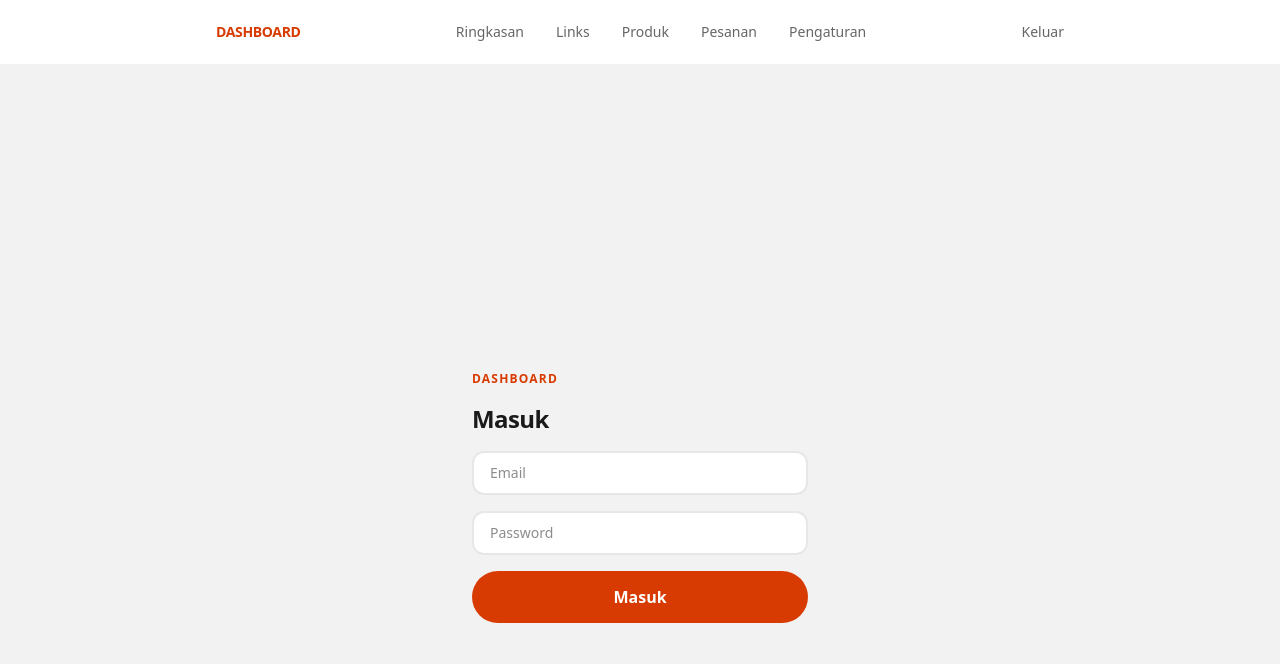
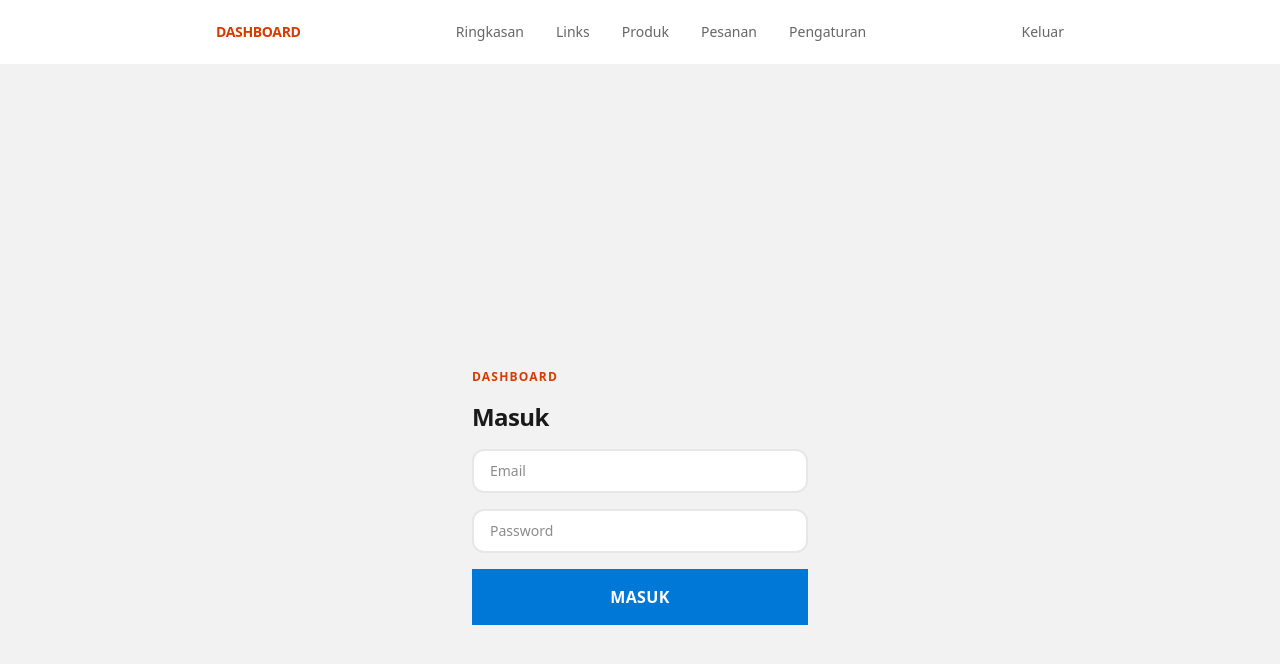
Before and after one commit to kangjaund/toko_kangjaund, a Next.js app: page /dashboard/login in a window 1280 px wide. Shown: the top 664 px of the page. Built offline with nearby package versions, Linux system fonts and the light colour scheme; no server answers.

Commit message:
Update Button.tsx

```diff
--- a/app/components/Button.tsx
+++ b/app/components/Button.tsx
@@ -1,17 +1,16 @@
 import { ButtonHTMLAttributes, AnchorHTMLAttributes } from "react";
 
-const base =
-  "inline-flex items-center justify-center gap-1.5 rounded-full font-semibold transition disabled:opacity-50 disabled:pointer-events-none";
+const base = "inline-flex items-center justify-center gap-1.5 font-bold uppercase tracking-wide transition disabled:opacity-50 disabled:pointer-events-none";
 
 const variants = {
-  primary: "bg-orange text-white hover:bg-orange-dark",
-  outline: "border-2 border-ink/10 text-ink hover:border-orange hover:text-orange bg-white",
-  ghost: "text-stone hover:text-ink",
+  primary: "bg-[#0078D7] border-2 border-[#0078D7] text-white hover:bg-[#0063B3] hover:border-[#0063B3]",
+  outline: "border-2 border-[#1A1A1A] text-[#1A1A1A] bg-transparent hover:bg-[#1A1A1A] hover:text-white",
+  ghost: "text-[#666666] hover:text-[#1A1A1A] border-2 border-transparent hover:border-[#1A1A1A]",
 };
 
 const sizes = {
-  md: "px-5 py-2.5 text-sm",
-  lg: "px-7 py-3.5 text-base",
+  md: "px-6 py-2.5 text-sm",
+  lg: "px-8 py-3.5 text-base",
   sm: "px-4 py-2 text-xs",
 };
 
@@ -23,7 +22,10 @@ export function Button({
   size = "md",
   className = "",
   ...props
-}: ButtonHTMLAttributes<HTMLButtonElement> & { variant?: Variant; size?: Size }) {
+}: ButtonHTMLAttributes<HTMLButtonElement> & {
+  variant?: Variant;
+  size?: Size;
+}) {
   return (
     <button
       className={`${base} ${variants[variant]} ${sizes[size]} ${className}`}
@@ -37,8 +39,14 @@ export function LinkButton({
   size = "md",
   className = "",
   ...props
-}: AnchorHTMLAttributes<HTMLAnchorElement> & { variant?: Variant; size?: Size }) {
+}: AnchorHTMLAttributes<HTMLAnchorElement> & {
+  variant?: Variant;
+  size?: Size;
+}) {
   return (
-    <a className={`${base} ${variants[variant]} ${sizes[size]} ${className}`} {...props} />
+    <a
+      className={`${base} ${variants[variant]} ${sizes[size]} ${className}`}
+      {...props}
+    />
   );
 }
```
